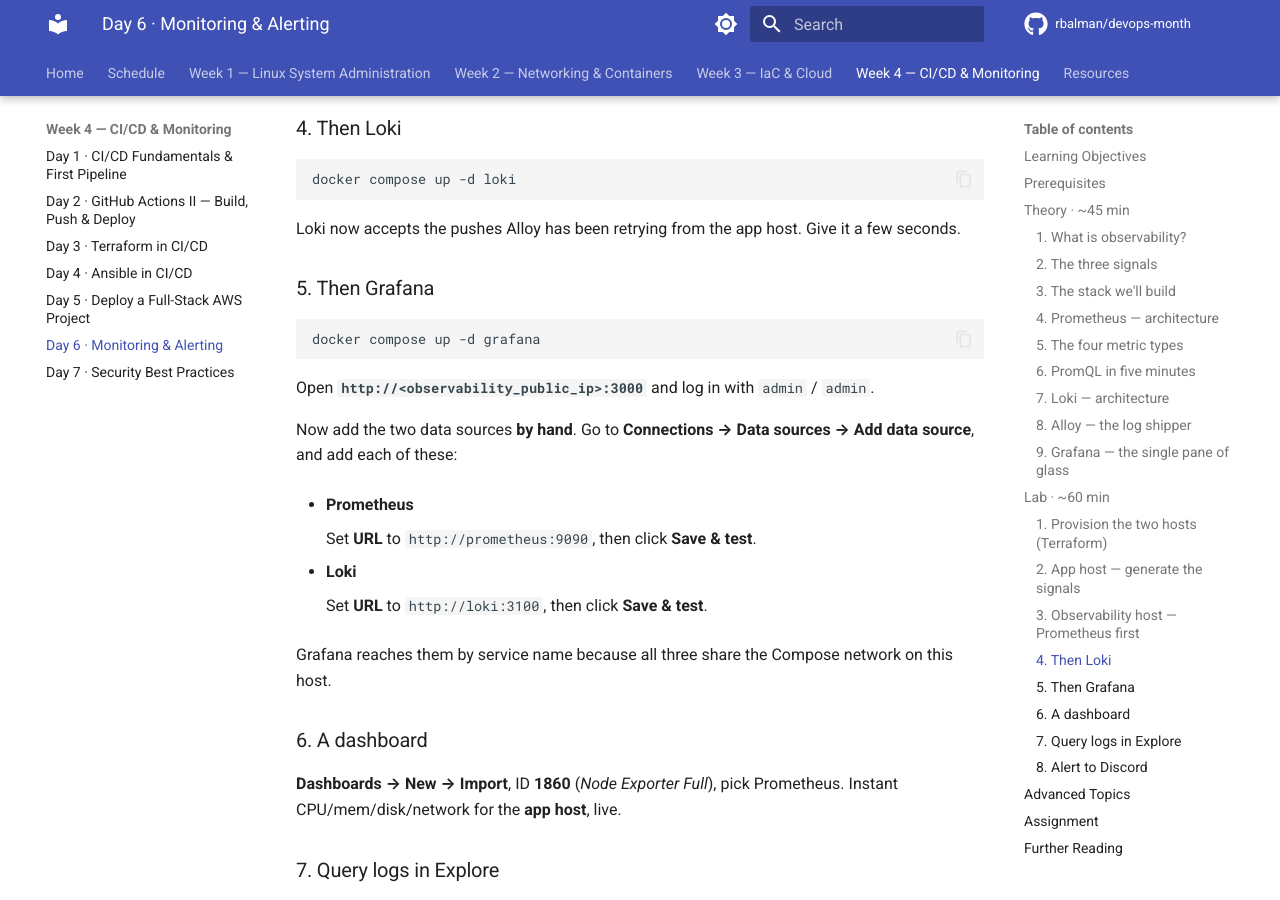
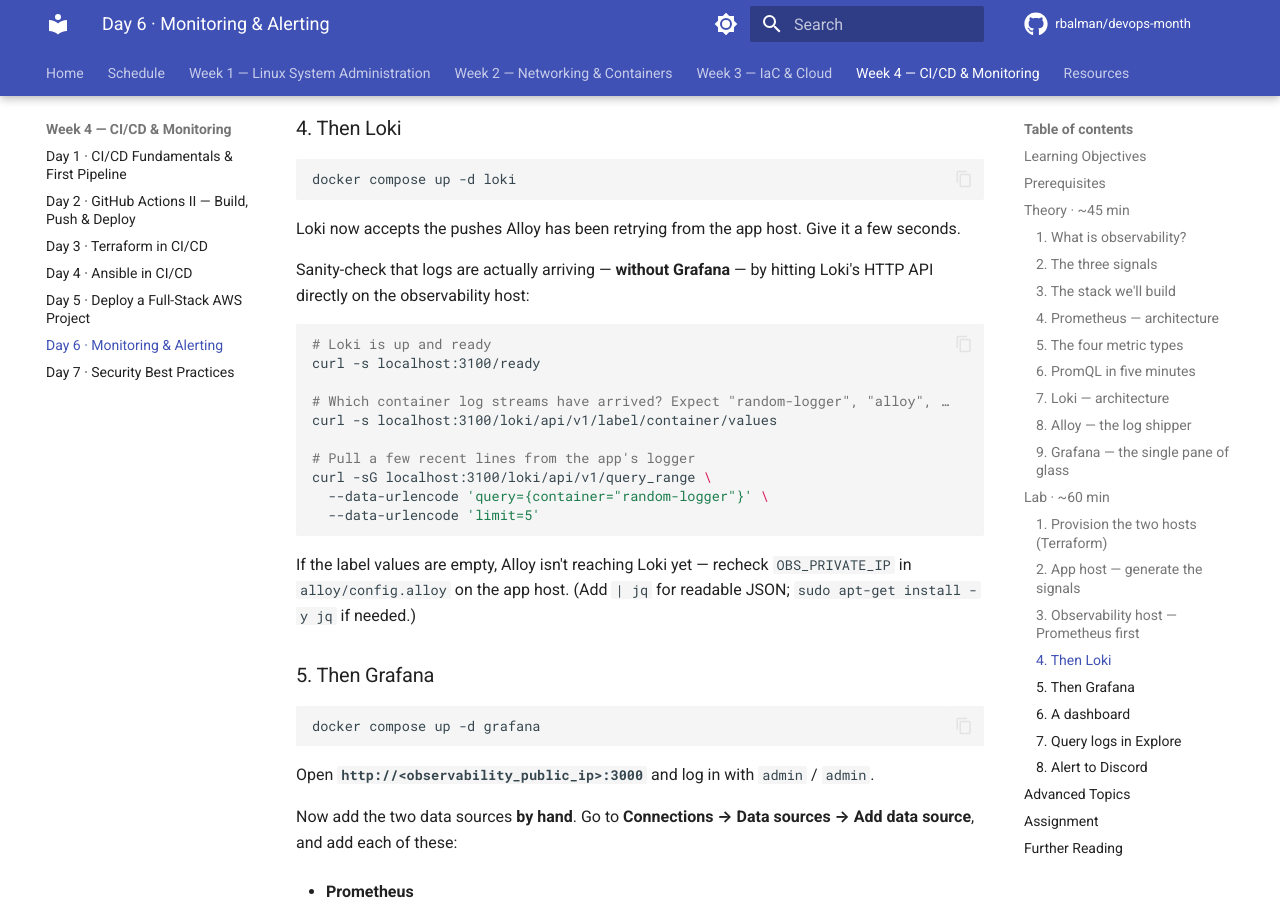
Before and after one commit to rbalman/devops-month, an MkDocs documentation site: the page built from docs/week-04/day-27.md, in a window 1280 px wide and 900 px high, scrolled down 9807 px. Built offline with MkDocs 1.6.1 and Material for MkDocs 9.7.7, drawn with Linux system fonts in a browser that asks for light colours; comment, search, counter and statistics services are not loaded.

Commit message:
update config

````diff
--- a/docs/week-04/day-27.md
+++ b/docs/week-04/day-27.md
@@ -254,6 +254,23 @@
 
 Loki now accepts the pushes Alloy has been retrying from the app host. Give it a few seconds.
 
+Sanity-check that logs are actually arriving — **without Grafana** — by hitting Loki's HTTP API directly on the observability host:
+
+```bash
+# Loki is up and ready
+curl -s localhost:3100/ready
+
+# Which container log streams have arrived? Expect "random-logger", "alloy", …
+curl -s localhost:3100/loki/api/v1/label/container/values
+
+# Pull a few recent lines from the app's logger
+curl -sG localhost:3100/loki/api/v1/query_range \
+  --data-urlencode 'query={container="random-logger"}' \
+  --data-urlencode 'limit=5'
+```
+
+If the label values are empty, Alloy isn't reaching Loki yet — recheck `OBS_PRIVATE_IP` in `alloy/config.alloy` on the app host. (Add `| jq` for readable JSON; `sudo apt-get install -y jq` if needed.)
+
 ### 5. Then Grafana
 
 ```bash
````
Also changed, not shown: 3 other files.
